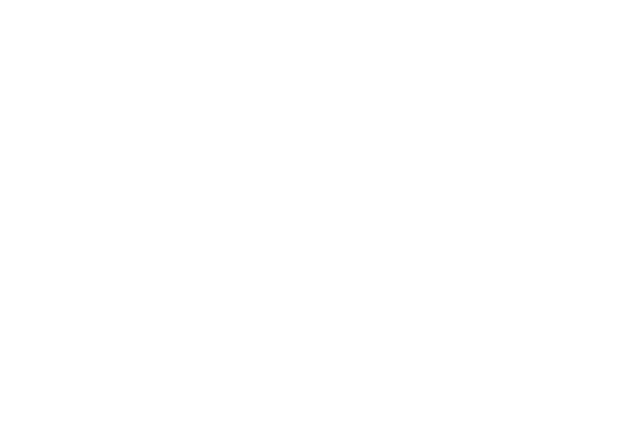
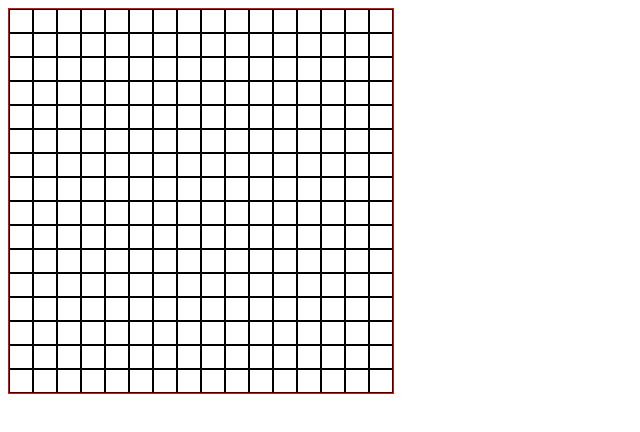
Before and after one commit to PintyaPintya/Etch-a-Sketch, a plain HTML site: page index.html in a window 1280 px wide. Shown: the whole page, without its empty margins (0-640 px from the left). Drawn offline with Linux system fonts and the light colour scheme.

Commit message:
grid complete 24x24

```diff
--- a/index.html
+++ b/index.html
@@ -7,7 +7,7 @@
     <title>Etch-a-Sketch</title>
 </head>
 <body>
-
+    <section id="container"></section>
 
     <script type="text/javascript" src="main.js"></script>
 </body>
--- a/main.js
+++ b/main.js
@@ -0,0 +1,9 @@
+const container = document.getElementById('container')
+
+for(let i = 0; i < 16; i++){
+    for(let j = 0; j < 16; j++){
+        let newDiv = document.createElement('div')
+        newDiv.className = 'box'
+        container.appendChild(newDiv)
+    }
+}
--- a/style.css
+++ b/style.css
@@ -0,0 +1,16 @@
+*{
+    box-sizing: border-box;
+}
+
+#container{
+    border: 1px solid red;
+    width: 386px;
+    display: flex;
+    flex-flow: row wrap;
+}
+
+.box{
+    border: 1px solid black;
+    width: 24px;
+    height: 24px;
+}
```
